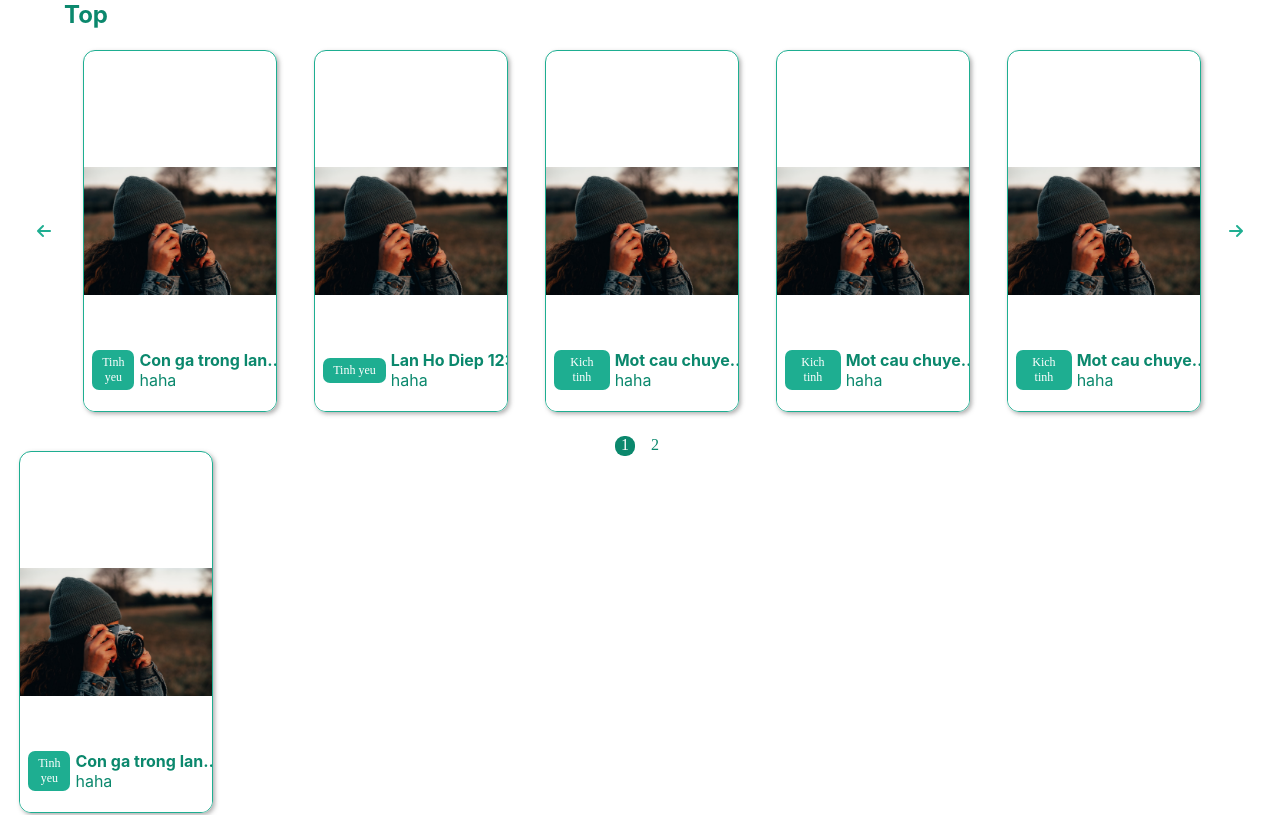
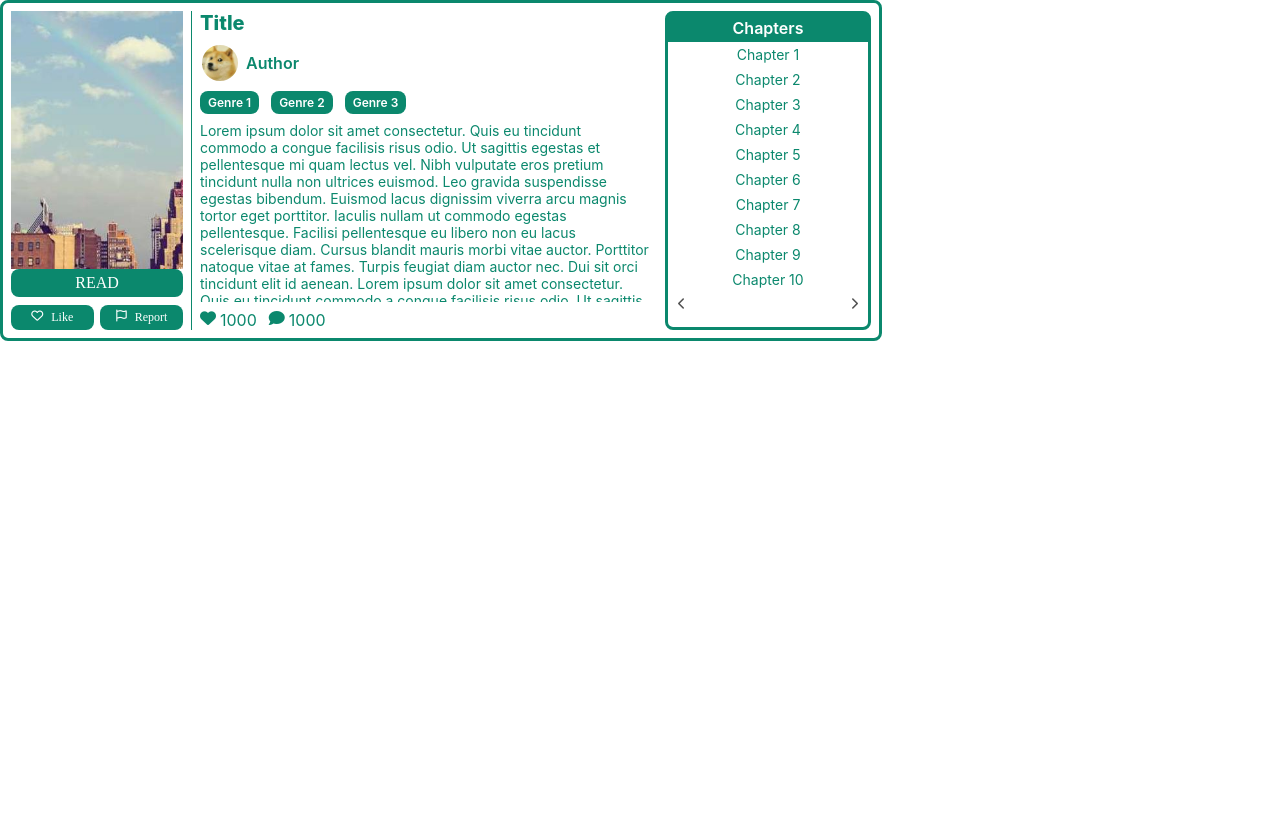
Before and after one commit to DuckDoesStuff/SE101-novelist, a React (Create React App) app in the folder source/: page / in a window 1280 px wide. Shown: the top 815 px of the page. Built offline with nearby package versions, Linux system fonts and the light colour scheme; a web font is replaced by a local one.

Commit message:
Fix novel view card

```diff
--- a/source/src/App.js
+++ b/source/src/App.js
@@ -7,143 +7,148 @@ import NovelItem from "./components/NovelItem";
 import TopNovel from "./components/TopNovel";
 import TopAuthor from "./components/TopAuthor";
 import NovelCard from "./components/NovelCard";
+import NovelViewCard from "./components/NovelViewCard/ViewCard"
+import ViewCard from "./components/NovelViewCard/ViewCard";
 
 function App() {
-  const [isDark, setTheme] = useState(false);
-  const switchTheme = () => {
-    setTheme((prevTheme) => !prevTheme);
-  };
+//   const [isDark, setTheme] = useState(false);
+//   const switchTheme = () => {
+//     setTheme((prevTheme) => !prevTheme);
+//   };
 
-  const test = (novel) => {
-    console.log(novel.id);
-  };
-  const testItem = () => {
-	console.log("ok");
-  }
+//   const test = (novel) => {
+//     console.log(novel.id);
+//   };
+//   const testItem = () => {
+// 	console.log("ok");
+//   }
 
-  const author = [
-	{
-		id: "1",
-		username: "Lan Ho Diep 123 hahahahaaha",
-		followers: 100,
-		novels: 10,
-		ava: "ava.jpg"
-	},
-	{
-		id: "2",
-		username: "Lan Ho Diep 123",
-		followers: 100,
-		novels: 10,
-		ava: "ava.jpg"
-	},
-	{
-		id: "3",
-		username: "Lan Ho Diep 123",
-		followers: 100,
-		novels: 10,
-		ava: "ava.jpg"
-	}
-  ]
+//   const author = [
+// 	{
+// 		id: "1",
+// 		username: "Lan Ho Diep 123 hahahahaaha",
+// 		followers: 100,
+// 		novels: 10,
+// 		ava: "ava.jpg"
+// 	},
+// 	{
+// 		id: "2",
+// 		username: "Lan Ho Diep 123",
+// 		followers: 100,
+// 		novels: 10,
+// 		ava: "ava.jpg"
+// 	},
+// 	{
+// 		id: "3",
+// 		username: "Lan Ho Diep 123",
+// 		followers: 100,
+// 		novels: 10,
+// 		ava: "ava.jpg"
+// 	}
+//   ]
 
-  const novel = [
-    {
-      id: "1",
-		  title: "Con ga trong lang thang nhieu mau that ngo hahahaha",
-		  thumbnail: "image.jpg",
-		  genre: ["Tinh yeu", "Kich tinh"],
-		  status: "",
-		  content: [""],
-		  like: 0,
-		  view: 0,
-		  comment_section: "",
-		  author: "haha"
-    },
-    {
-      id: "2",
-		  title: "Lan Ho Diep 123",
-		  thumbnail: "image.jpg",
-		  genre: ["Tinh yeu"],
-		  status: "",
-		  content: [""],
-		  like: 0,
-		  view: 0,
-		  comment_section: "",
-		  author: "haha"
-    },
-    {
-      id: "3",
-		  title: "Mot cau chuyen gi do",
-		  thumbnail: "image.jpg",
-		  genre: ["Kich tinh"],
-		  status: "",
-		  content: [""],
-		  like: 0,
-		  view: 0,
-		  comment_section: "",
-		  author: "haha"
-    },
-    {
-      id: "4",
-		  title: "Mot cau chuyen gi do",
-		  thumbnail: "image.jpg",
-		  genre: ["Kich tinh"],
-		  status: "",
-		  content: [""],
-		  like: 0,
-		  view: 0,
-		  comment_section: "",
-		  author: "haha"
-    },
-    {
-      id: "5",
-		  title: "Mot cau chuyen gi do",
-		  thumbnail: "image.jpg",
-		  genre: ["Kich tinh"],
-		  status: "",
-		  content: [""],
-		  like: 0,
-		  view: 0,
-		  comment_section: "",
-		  author: "haha"
-    },
-    {
-      id: "6",
-		  title: "Con ga trong lang thang nhieu mau that ngo",
-		  thumbnail: "image.jpg",
-		  genre: ["Dammy"],
-		  status: "",
-		  content: [""],
-		  like: 0,
-		  view: 0,
-		  comment_section: "",
-		  author: "haha"
-    },
-    {
-      id: "7",
-		  title: "Lan Ho Diep 123",
-		  thumbnail: "image.jpg",
-		  genre: ["Tinh yeu"],
-		  status: "",
-		  content: [""],
-		  like: 0,
-		  view: 0,
-		  comment_section: "",
-		  author: "haha"
-    }
-  ];
-  return (
-    <div
-      data-theme={isDark ? "dark" : "light"} className="app"
-    >
-      <Carousel title="Top" novel={novel} onClick={test}/>
-	  <NovelCard novel={novel[0]} onClick={testItem}/>
-	  <NovelItem novel={novel[0]} onClick={testItem}/>
-	  <TopNovel novel={novel} onClick={test}/>
-	  <TopAuthor author={author} onClick={test}/>
-      <button onClick={switchTheme}> haha </button>
-      <i className="fa-solid fa-arrow-right" color="blue"></i>
-    </div>
-  );
+//   const novel = [
+//     {
+//       id: "1",
+// 		  title: "Con ga trong lang thang nhieu mau that ngo hahahaha",
+// 		  thumbnail: "image.jpg",
+// 		  genre: ["Tinh yeu", "Kich tinh"],
+// 		  status: "",
+// 		  content: [""],
+// 		  like: 0,
+// 		  view: 0,
+// 		  comment_section: "",
+// 		  author: "haha"
+//     },
+//     {
+//       id: "2",
+// 		  title: "Lan Ho Diep 123",
+// 		  thumbnail: "image.jpg",
+// 		  genre: ["Tinh yeu"],
+// 		  status: "",
+// 		  content: [""],
+// 		  like: 0,
+// 		  view: 0,
+// 		  comment_section: "",
+// 		  author: "haha"
+//     },
+//     {
+//       id: "3",
+// 		  title: "Mot cau chuyen gi do",
+// 		  thumbnail: "image.jpg",
+// 		  genre: ["Kich tinh"],
+// 		  status: "",
+// 		  content: [""],
+// 		  like: 0,
+// 		  view: 0,
+// 		  comment_section: "",
+// 		  author: "haha"
+//     },
+//     {
+//       id: "4",
+// 		  title: "Mot cau chuyen gi do",
+// 		  thumbnail: "image.jpg",
+// 		  genre: ["Kich tinh"],
+// 		  status: "",
+// 		  content: [""],
+// 		  like: 0,
+// 		  view: 0,
+// 		  comment_section: "",
+// 		  author: "haha"
+//     },
+//     {
+//       id: "5",
+// 		  title: "Mot cau chuyen gi do",
+// 		  thumbnail: "image.jpg",
+// 		  genre: ["Kich tinh"],
+// 		  status: "",
+// 		  content: [""],
+// 		  like: 0,
+// 		  view: 0,
+// 		  comment_section: "",
+// 		  author: "haha"
+//     },
+//     {
+//       id: "6",
+// 		  title: "Con ga trong lang thang nhieu mau that ngo",
+// 		  thumbnail: "image.jpg",
+// 		  genre: ["Dammy"],
+// 		  status: "",
+// 		  content: [""],
+// 		  like: 0,
+// 		  view: 0,
+// 		  comment_section: "",
+// 		  author: "haha"
+//     },
+//     {
+//       id: "7",
+// 		  title: "Lan Ho Diep 123",
+// 		  thumbnail: "image.jpg",
+// 		  genre: ["Tinh yeu"],
+// 		  status: "",
+// 		  content: [""],
+// 		  like: 0,
+// 		  view: 0,
+// 		  comment_section: "",
+// 		  author: "haha"
+//     }
+//   ];
+//   return (
+//     <div
+//       data-theme={isDark ? "dark" : "light"} className="app"
+//     >
+//       <Carousel title="Top" novel={novel} onClick={test}/>
+// 	  <NovelCard novel={novel[0]} onClick={testItem}/>
+// 	  <NovelItem novel={novel[0]} onClick={testItem}/>
+// 	  <TopNovel novel={novel} onClick={test}/>
+// 	  <TopAuthor author={author} onClick={test}/>
+//       <button onClick={switchTheme}> haha </button>
+//       <i className="fa-solid fa-arrow-right" color="blue"></i>
+//     </div>
+//   );
+	return (
+		<ViewCard/>
+	)
 }
 
 
--- a/source/src/components/Button/Button.css
+++ b/source/src/components/Button/Button.css
@@ -6,7 +6,6 @@
     padding: 5px 15px;
     font-size: 16px;
     transition: all 0.1s ease;
-    width: fit-content;
 
     font-family: 'REM';
     font-weight: 300;
--- a/source/src/modules/NovelView/components/ViewCard.css
+++ b/source/src/components/NovelViewCard/ViewCard.css
@@ -18,6 +18,7 @@
 
 .ViewCardInteract img {
     width: 172px;
+    height: 258px;
 }
 
 .ViewCardButton {
@@ -86,6 +87,7 @@
 
 .author img {
     height: 36px;
+    width: 36px;
     border-radius: 50%;
 }
 
@@ -113,7 +115,7 @@
 }
 
 .script {
-    max-height: 160px;
+    max-height: 180px;
     font-size: 14px;
     color: var(--background-01);
     margin: 0;
--- a/source/src/modules/NovelView/components/ViewCard.js
+++ b/source/src/components/NovelViewCard/ViewCard.js
@@ -2,8 +2,8 @@ import React, { useState } from 'react';
 import './ViewCard.css';
 import thumbnail from './thumbnail.jpg'
 import avatar from './avatar.jpg'
-import Button from '../../../components/Button/Button';
-import Pagination from '../../../components/Pagination/Pagination';
+import Button from '../Button/Button';
+import Pagination from '../Pagination/Pagination'
 
 // const fakeNovel = () => {
 // 	return {
```
Also changed, not shown: source/src/components/NovelViewCard/avatar.jpg (renamed from source/src/modules/NovelView/components/avatar.jpg), source/src/components/NovelViewCard/thumbnail.jpg (renamed from source/src/modules/NovelView/components/thumbnail.jpg).
